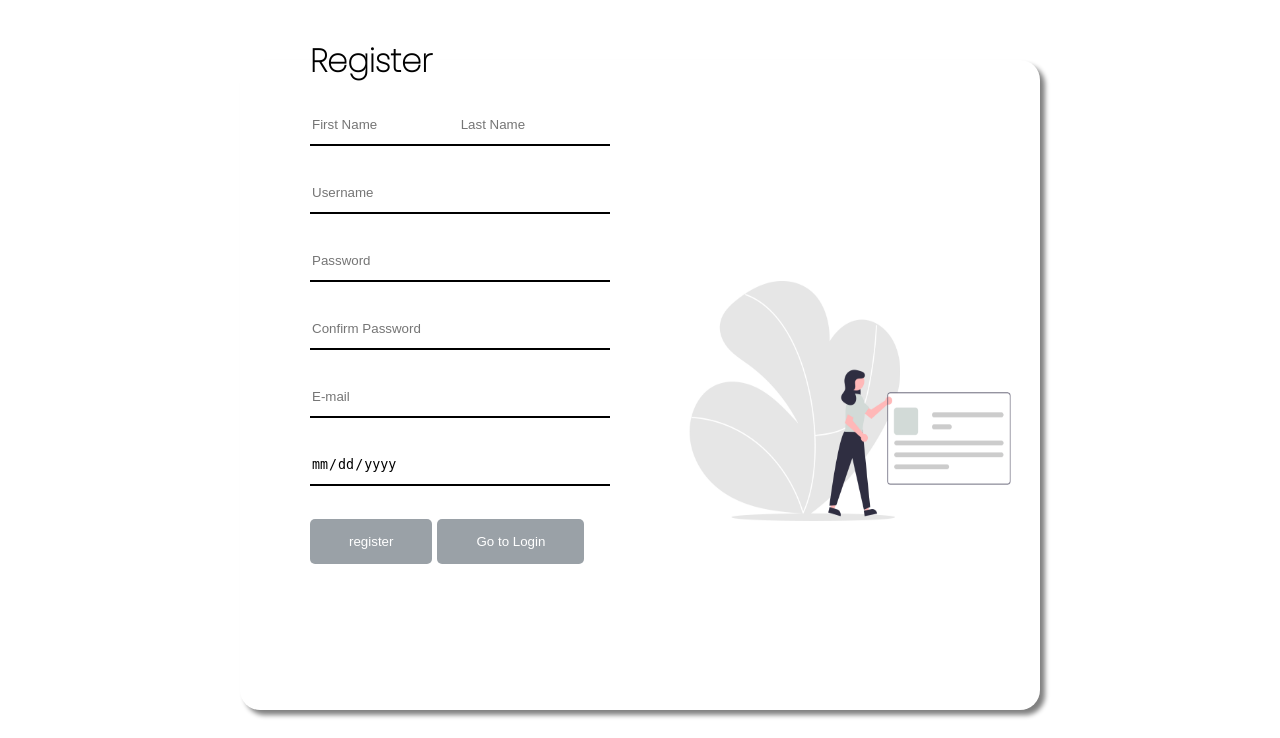
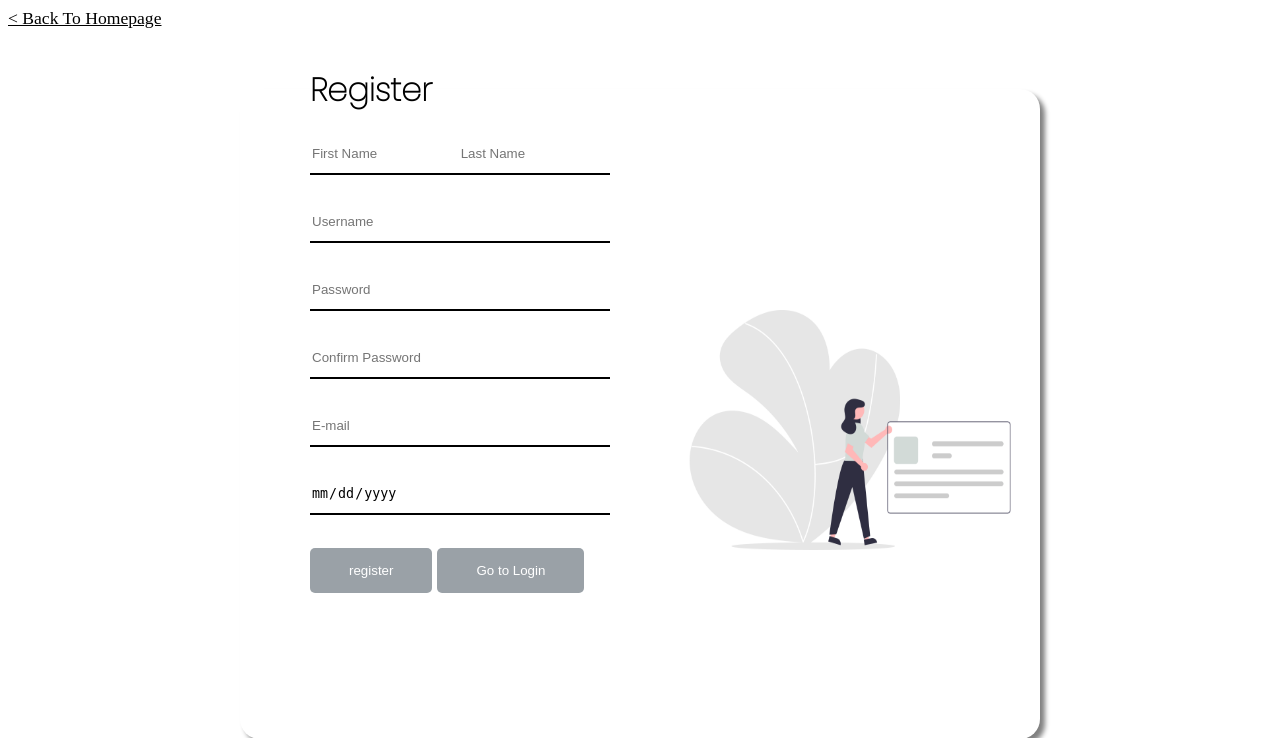
Before and after one commit to Kelpie12/Project-PW, a PHP site: page /Register.php in a window 1280 px wide. Shown: the top 738 px of the page. Run offline with PHP 8.4, Linux system fonts and the light colour scheme.

Commit message:
small change

```diff
--- a/LogReg_Form/Register.php
+++ b/LogReg_Form/Register.php
@@ -31,7 +31,8 @@ include("../public/register-nav.php");
 </head>
 
 <body>
-    <div class="container">
+    <a href="../header.php" style="text-align:left; font-size: 1.1em;">
+        < Back To Homepage</a> <div class="container">
             <div class="regis-content">
                 <div class="regis-image">
                     <figure><img src="register.png" width="400" height="300" style="padding-top: 125px; margin-right: 100px;"></figure>
```
Lines whose indentation alone changed are shown as unchanged.
